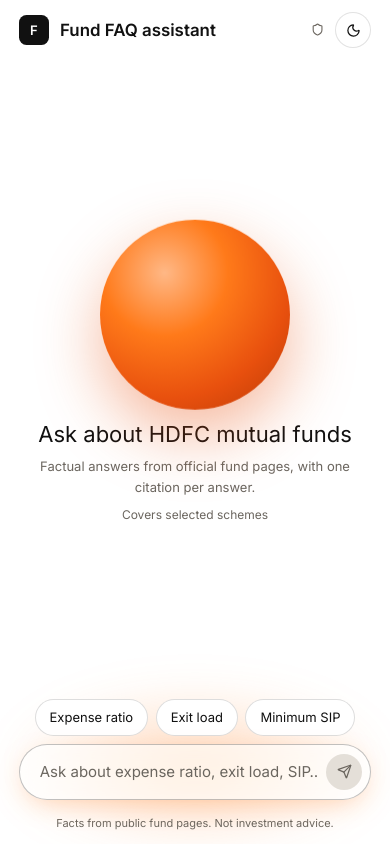
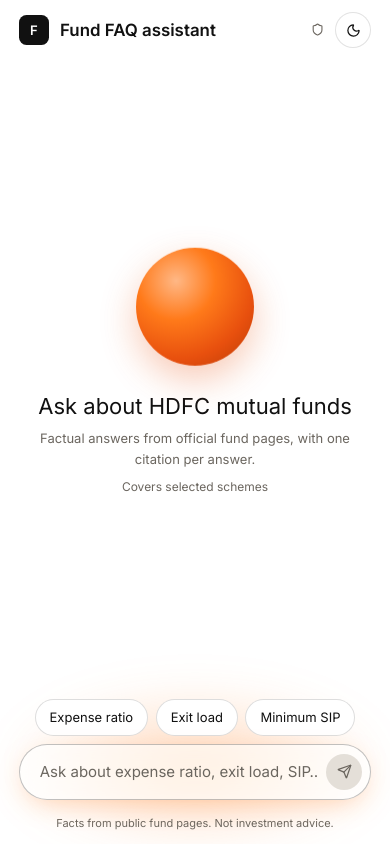
Before and after one commit to hiladihussain08-crypto/HDFC-Fund-FAQ-RAG-Prototype, a Next.js app in the folder web/: page / in a window 390 px wide. Built offline with nearby package versions, Linux system fonts and the light colour scheme.

Commit message:
Mobile-only sphere size and shadow scale

```diff
--- a/web/app/globals.css
+++ b/web/app/globals.css
@@ -87,6 +87,13 @@ body, .surface, .card, .chip, input, button {
   background: radial-gradient(circle at 34% 28%, #ffb886 0%, #ff7a1a 34%, #e8500e 68%, #b93a06 100%);
   box-shadow: 0 26px 64px rgba(232, 80, 14, 0.40);
   animation: float 8s ease-in-out infinite;
+}
+@media (max-width: 600px) {
+  .sphere {
+    width: clamp(88px, 14vh, 120px);
+    height: clamp(88px, 14vh, 120px);
+    box-shadow: 0 14px 36px rgba(232, 80, 14, 0.30);
+  }
 }
 @media (prefers-reduced-motion: reduce) {
   .sphere { animation: none; }
--- a/web/app/page.tsx
+++ b/web/app/page.tsx
@@ -188,7 +188,7 @@ export default function Home() {
 
         {!started ? (
           <div className="flex flex-1 flex-col items-center justify-center gap-2 px-5 text-center">
-            <div className={`sphere ${fading ? "fade" : ""}`} />
+            <div className={`sphere mb-4 sm:mb-0 ${fading ? "fade" : ""}`} />
             <h2 className="font-outfit text-[22px] font-light leading-tight text-[var(--text)] sm:text-[28px]">
               Ask about HDFC mutual funds
             </h2>
```
